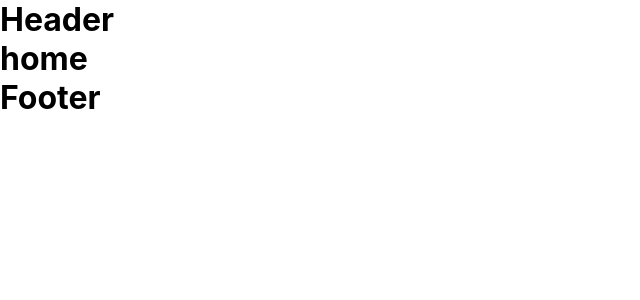
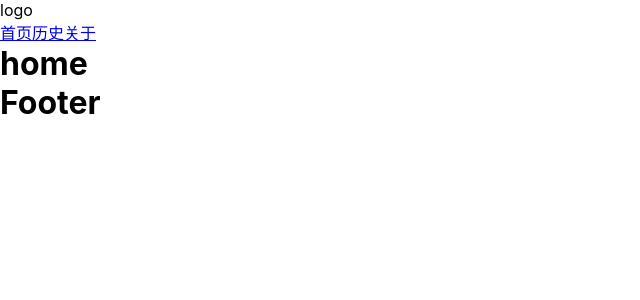
Before and after one commit to gongjianOnline/react_epic, a React (Create React App) app: page / in a window 1280 px wide. Shown: the top 300 px of the page, without its empty margins (0-640 px from the left). Built offline with nearby package versions, Linux system fonts and the light colour scheme.

Commit message:
hader导航完成

```diff
--- a/src/App.js
+++ b/src/App.js
@@ -5,6 +5,7 @@
 } from "react-router-dom"
 import Header from "./components/Header"
 import Footer from "./components/Footer"
+
 import Home from "./pages/Home"
 import History from "./pages/History"
 import About from "./pages/About"
--- a/src/components/Header.js
+++ b/src/components/Header.js
@@ -1,9 +1,15 @@
 import React from "react"
+import {Link} from "react-router-dom"
 function Header(){
   return(
-    <>
-      <h1>Header</h1>
-    </>
+    <div>
+      <div>logo</div>
+      <nav>
+        <Link to='/'>首页</Link>
+        <Link to='/history'>历史</Link>
+        <Link to='/about'>关于</Link>
+      </nav>
+    </div>
   )
 }
 export default Header
```
